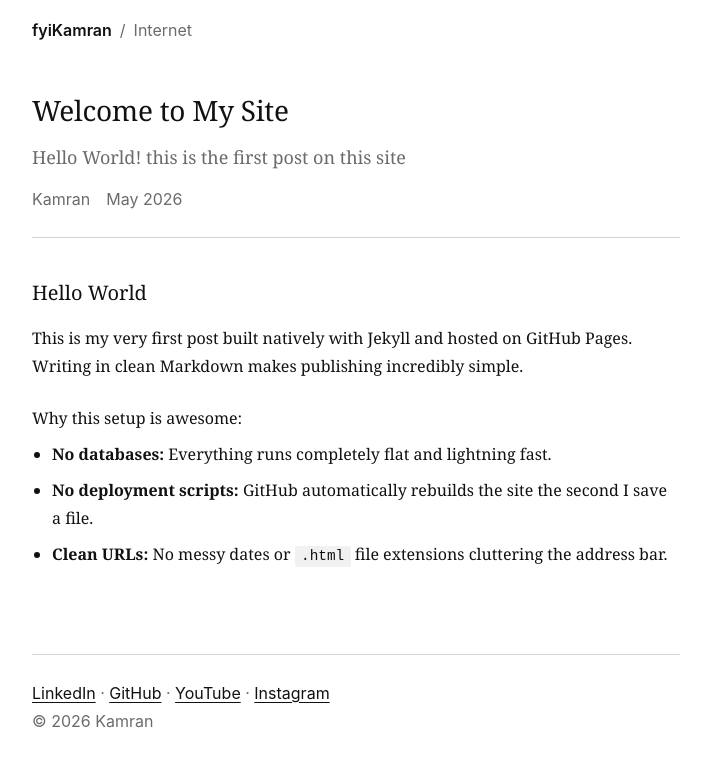
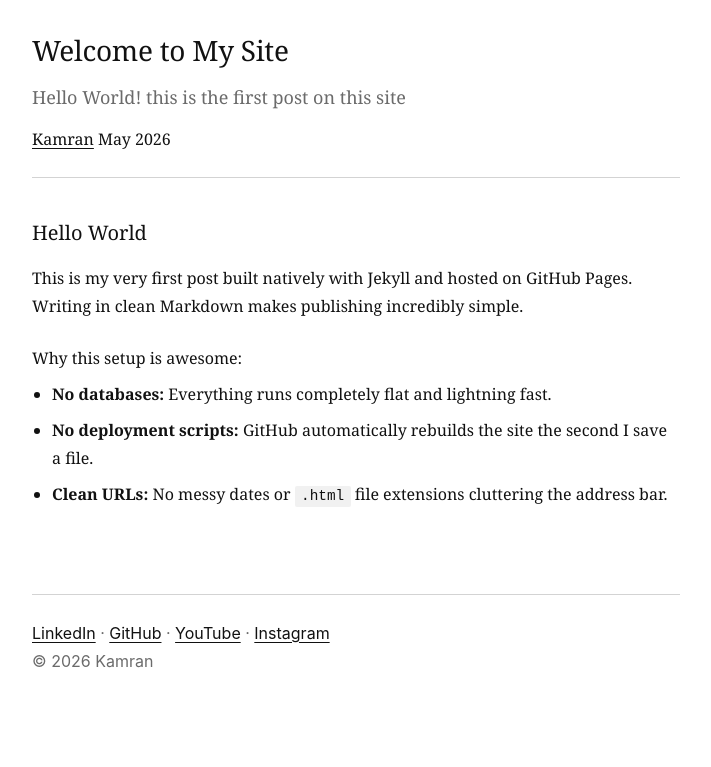
Before and after one commit to fyikamran/fyikamran.github.io, a Jekyll site: the page built from _posts/2026-05-29-welcome-to-my-site.md, in a window 1280 px wide. Shown: the top 767 px of the page, without its empty margins (284-995 px from the left). Built offline with Jekyll 4.4.1, drawn with Linux system fonts in a browser that asks for light colours.

Commit message:
Update post.html

```diff
--- a/_layouts/post.html
+++ b/_layouts/post.html
@@ -10,7 +10,6 @@
   <link rel="stylesheet" href="/assets/css/styles.css">
 </head>
 <body>
-{% include header.html %}
   <main id="main-content">
     <article>
 
@@ -19,21 +18,17 @@
         {% if page.description %}
           <p class="lede">{{ page.description }}</p>
         {% endif %}
-        <div class="post-meta">
           <a href="/" rel="author">Kamran</a>
           {% if page.last_modified_at %}
             <span>Updated <time datetime="{{ page.last_modified_at | date_to_xmlschema }}">{{ page.last_modified_at | date: "%B %Y" }}</time></span>
           {% else %}
             <span><time datetime="{{ page.date | date_to_xmlschema }}">{{ page.date | date: "%B %Y" }}</time></span>
           {% endif %}
-        </div>
-
       </header>
 
-      <div class="post-content">
+      <section class="post-content">
         {{ content }}
-      </div>
-
+      </section>
     </article>
   </main>
 
```
